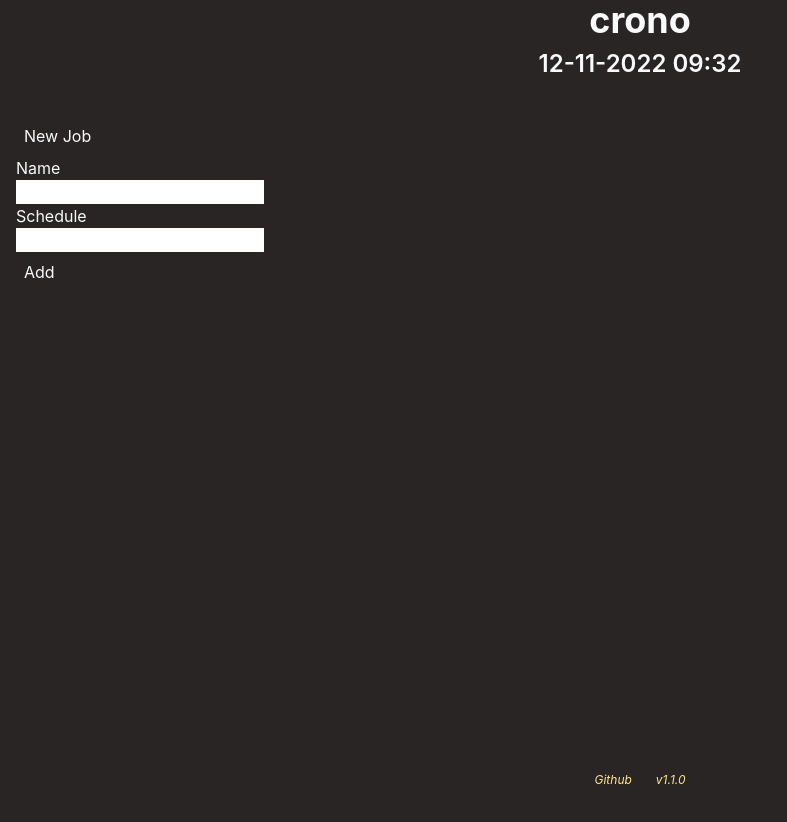
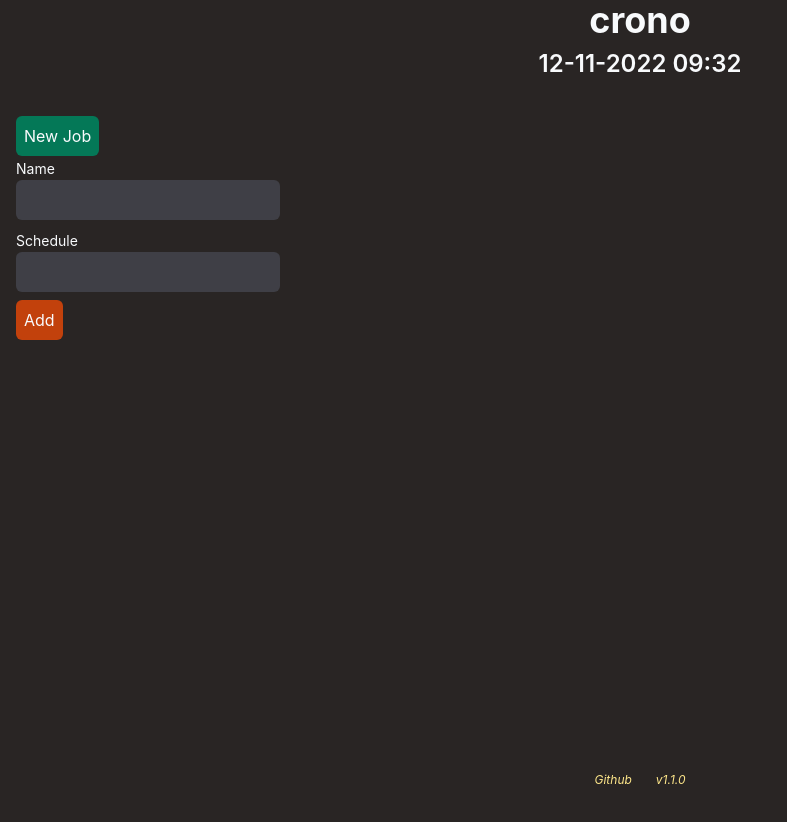
Before and after one commit to OsirisX3R0/crono, a React (Create React App) app: page / in a window 1280 px wide. Both pictures are taken after a click on the button "New Job". Shown: the top 822 px of the page, without its empty margins (0-787 px from the left). Built offline with nearby package versions, Linux system fonts and the light colour scheme.

Commit message:
Added Field Fixed: Button colors

```diff
--- a/src/components/core/Button.jsx
+++ b/src/components/core/Button.jsx
@@ -1,13 +1,15 @@
-import React, { useMemo } from 'react'
+import React, { useState, useEffect } from 'react'
 
 const Button = ({color, children, ...btnProps}) => {
-  const hoverColor = useMemo(() => {
-    let [col, num] = color.split('-')
+  const [hoverColor, setHoverColor] = useState(color)
+
+  useEffect(() => {
+    let [bg, col, num] = color.split('-')
     let darker = +num + 200
-    return `${col}-${darker >= 900 ? 900 : darker}`
+    setHoverColor(`hover:${bg}-${col}-${darker >= 900 ? 900 : darker}`)
   }, [color])
 
-  return <button className={`bg-${color} hover:bg-${hoverColor} rounded-md p-2`} {...btnProps}>{children}</button>
+  return <button className={`${color} ${hoverColor} rounded-md p-2`} {...btnProps}>{children}</button>
 }
 
 export default Button
--- /dev/null
+++ b/src/components/core/Field.jsx
@@ -0,0 +1,13 @@
+import React, { useState } from 'react'
+
+const Field = ({label, className, ...fieldProps}) => {
+  const [name] = useState(label.toLowerCase())
+  return (
+    <div className={className}>
+      <div><label htmlFor={name} className="text-sm">{label}</label></div>
+      <div><input type="text" name={name} id={name} className="bg-zinc-700 text-slate-200 p-2 rounded-md" {...fieldProps} /></div>
+    </div>
+  )
+}
+
+export default Field
--- a/src/components/jobs/Jobs.jsx
+++ b/src/components/jobs/Jobs.jsx
@@ -4,6 +4,7 @@ import CronJob from "../../utils/CronJob";
 import Button from "../core/Button";
 
 import Column from "../core/Column"
+import Field from "../core/Field";
 import Job from "./Job";
 
 const Jobs = () => {
@@ -27,17 +28,15 @@ const Jobs = () => {
 
   const addForm = adding ? (
     <div>
-      <div><label htmlFor="name">Name</label></div>
-      <div><input type="text" name="name" id="name" className="text-zinc-900" value={name} onInput={(e) => setName(e.target.value)} /></div>
-      <div><label htmlFor="schedule">Schedule</label></div>
-      <div><input type="text" name="schedule" id="schedule" className="text-zinc-900" value={schedule} onInput={(e) => setSchedule(e.target.value)} /></div>
-      <Button color="orange-700" onClick={() => addJob()}>Add</Button>
+      <Field label="Name" className="mb-2" value={name} onInput={(e) => setName(e.target.value)} />
+      <Field label="Schedule" className="mb-2" value={schedule} onInput={(e) => setSchedule(e.target.value)} />
+      <Button color="bg-orange-700" onClick={() => addJob()}>Add</Button>
     </div>
   ) : null
 
   return (
     <Column>
-      <Button color="green-700" onClick={() => setAdding(true)}>New Job</Button>
+      <Button color="bg-emerald-700" onClick={() => setAdding(true)}>New Job</Button>
       {addForm}
       <ul>
         {jobList}
```
